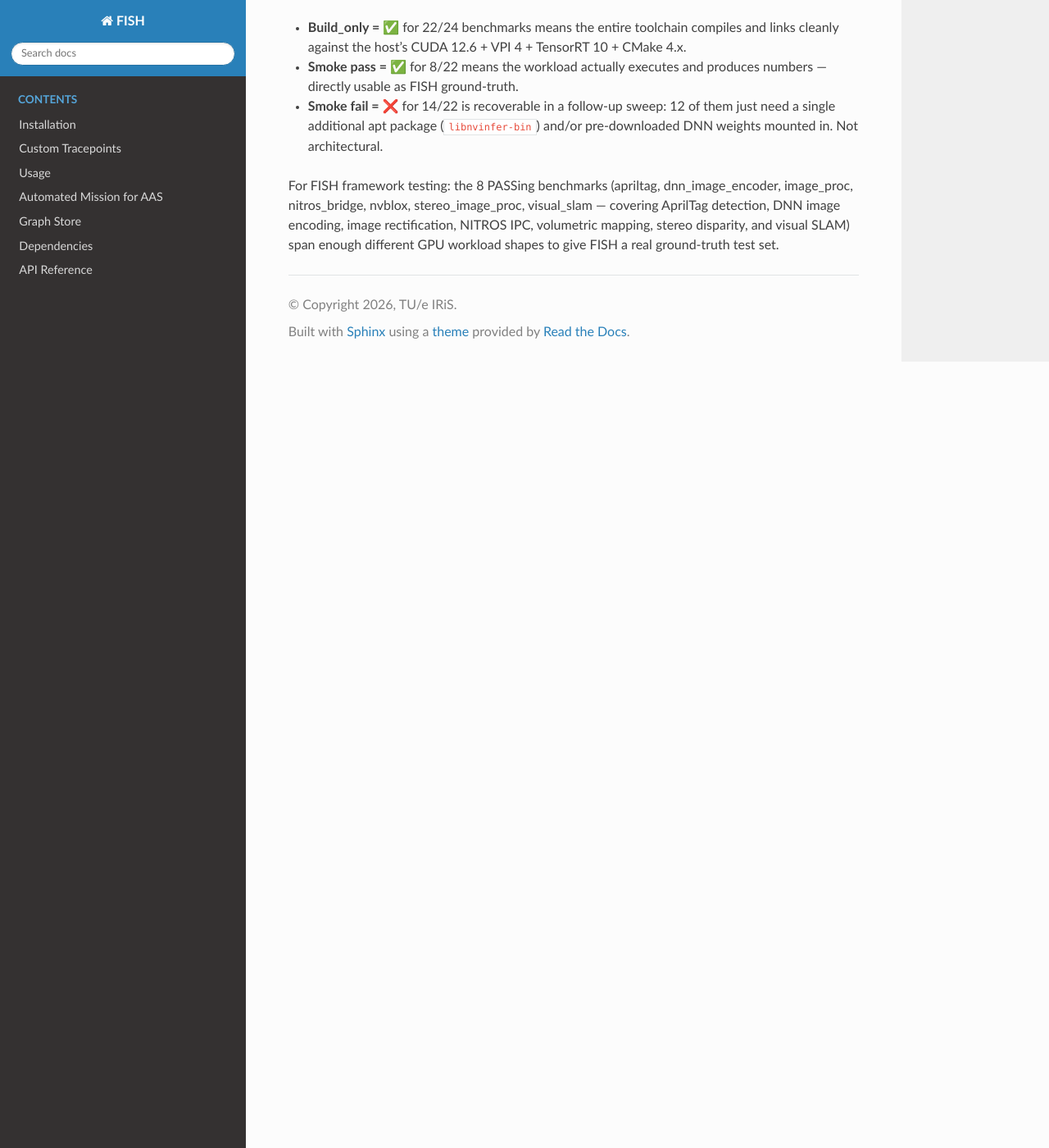
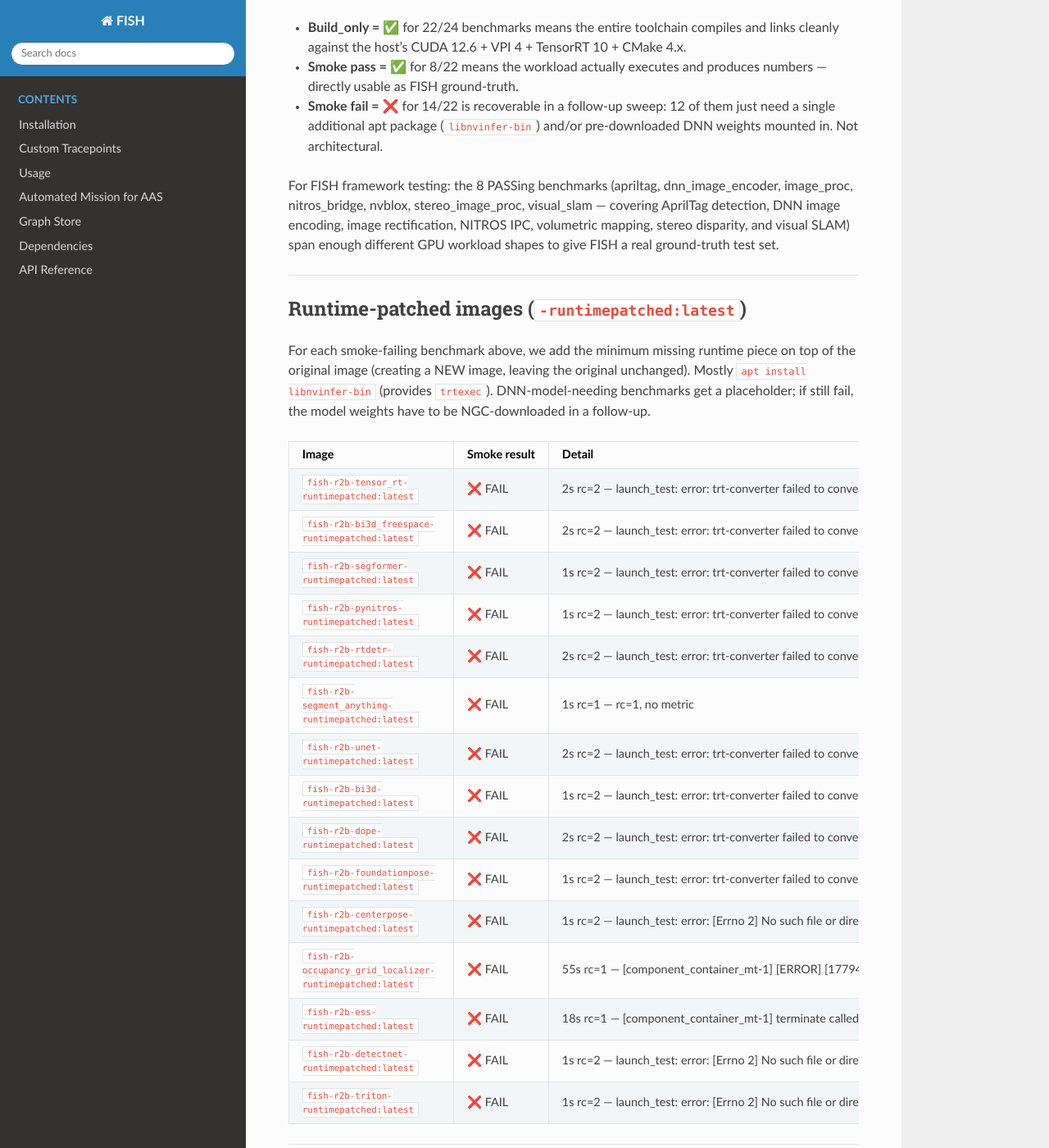
Before and after one commit to FatihTasyaran/FISH_INTERFERE, a Sphinx documentation site: the page built from docs/isaac_ros_smoke_results.md, in a window 1280 px wide and 1400 px high, scrolled down 2433 px. Shown: the whole window at 82% size. Built offline with Sphinx 7.4.7 and the Read the Docs theme 3.1.0, drawn with Linux system fonts in a browser that asks for light colours.

Commit message:
runtime-patched + fish-overlay sweeps: 6 benchmarks emit metrics under FISH
Runtime patch sweep (15 -runtimepatched images, libnvinfer-bin added):
- All still fail at deeper level (trt-converter failed to convert / ONNX
  model files missing) — trtexec gap closed, but model weights still needed
- 3 model-config-missing benches need NGC download
- 2 specific (ess, occupancy_grid_localizer) have other runtime gaps

FISH overlay sweep:
- 6 of 7 baseline-PASS images PASS under FISH too:
  apriltag, dnn_image_encoder, image_proc, nvblox, stereo_image_proc, visual_slam
- nitros_bridge FAIL under FISH (monitor_node0 sees no messages — real FISH
  interaction issue, log captured at /tmp/smoke-fish-isaac_ros_nitros_bridge.log)

Preliminary overhead (only nvblox + visual_slam ran in comparable conditions):
- nvblox: 9.31 → 9.26 fps (+0.5%)
- visual_slam: 33.55 → 33.21 fps (+1.0%)

Other rows' negative "overhead" values are baseline contention artifacts —
baseline smoke ran while parallel docker builds were active; FISH-on smoke
ran on a quieter host. Re-run baselines in isolation tomorrow for trustworthy
numbers.

Image count after overnight sweep: 61 (2 base + 22 build_only + 15 runtimepatched
+ 7 + 15 fishinstalled variants).

Co-Authored-By: Claude Opus 4.7 <noreply@anthropic.com>

```diff
--- a/docs/isaac_ros_smoke_results.md
+++ b/docs/isaac_ros_smoke_results.md
@@ -74,3 +74,31 @@
 - **Smoke fail = ❌** for 14/22 is recoverable in a follow-up sweep: 12 of them just need a single additional apt package (`libnvinfer-bin`) and/or pre-downloaded DNN weights mounted in. Not architectural.
 
 For FISH framework testing: the 8 PASSing benchmarks (apriltag, dnn_image_encoder, image_proc, nitros_bridge, nvblox, stereo_image_proc, visual_slam — covering AprilTag detection, DNN image encoding, image rectification, NITROS IPC, volumetric mapping, stereo disparity, and visual SLAM) span enough different GPU workload shapes to give FISH a real ground-truth test set.
+
+---
+
+## Runtime-patched images (`-runtimepatched:latest`)
+
+For each smoke-failing benchmark above, we add the minimum missing runtime
+piece on top of the original image (creating a NEW image, leaving the original
+unchanged). Mostly `apt install libnvinfer-bin` (provides `trtexec`).
+DNN-model-needing benchmarks get a placeholder; if still fail, the model
+weights have to be NGC-downloaded in a follow-up.
+
+| Image | Smoke result | Detail |
+|---|---|---|
+| `fish-r2b-tensor_rt-runtimepatched:latest` | ❌ FAIL | 2s rc=2 — launch_test: error: trt-converter failed to convert with status: 1. |
+| `fish-r2b-bi3d_freespace-runtimepatched:latest` | ❌ FAIL | 2s rc=2 — launch_test: error: trt-converter failed to convert with status: 1. |
+| `fish-r2b-segformer-runtimepatched:latest` | ❌ FAIL | 1s rc=2 — launch_test: error: trt-converter failed to convert with status: 1. |
+| `fish-r2b-pynitros-runtimepatched:latest` | ❌ FAIL | 1s rc=2 — launch_test: error: trt-converter failed to convert with status: 1. |
+| `fish-r2b-rtdetr-runtimepatched:latest` | ❌ FAIL | 2s rc=2 — launch_test: error: trt-converter failed to convert with status: 1. |
+| `fish-r2b-segment_anything-runtimepatched:latest` | ❌ FAIL | 1s rc=1 — rc=1, no metric |
+| `fish-r2b-unet-runtimepatched:latest` | ❌ FAIL | 2s rc=2 — launch_test: error: trt-converter failed to convert with status: 1. |
+| `fish-r2b-bi3d-runtimepatched:latest` | ❌ FAIL | 1s rc=2 — launch_test: error: trt-converter failed to convert with status: 1. |
+| `fish-r2b-dope-runtimepatched:latest` | ❌ FAIL | 2s rc=2 — launch_test: error: trt-converter failed to convert with status: 1. |
+| `fish-r2b-foundationpose-runtimepatched:latest` | ❌ FAIL | 1s rc=2 — launch_test: error: trt-converter failed to convert with status: 1. |
+| `fish-r2b-centerpose-runtimepatched:latest` | ❌ FAIL | 1s rc=2 — launch_test: error: [Errno 2] No such file or directory: '/root/ros_ws/src/ros2_benchmark/assets/models/centerpose_shoe/config.pbtxt' |
+| `fish-r2b-occupancy_grid_localizer-runtimepatched:latest` | ❌ FAIL | 55s rc=1 — [component_container_mt-1] [ERROR] [1779404555.445401380] [r2b.container]: Could not find requested resource in ament index |
+| `fish-r2b-ess-runtimepatched:latest` | ❌ FAIL | 18s rc=1 — [component_container_mt-1] terminate called after throwing an instance of 'std::error_code' |
+| `fish-r2b-detectnet-runtimepatched:latest` | ❌ FAIL | 1s rc=2 — launch_test: error: [Errno 2] No such file or directory: '/root/ros_ws/src/ros2_benchmark/assets/models/peoplenet/config.pbtxt' |
+| `fish-r2b-triton-runtimepatched:latest` | ❌ FAIL | 1s rc=2 — launch_test: error: [Errno 2] No such file or directory: '/root/ros_ws/src/ros2_benchmark/assets/models/ketchup/config.pbtxt' |
```
Also changed, not shown: docs/isaac_ros_fish_overlay_results.md (added, +82 -0 lines), 2 other files.
